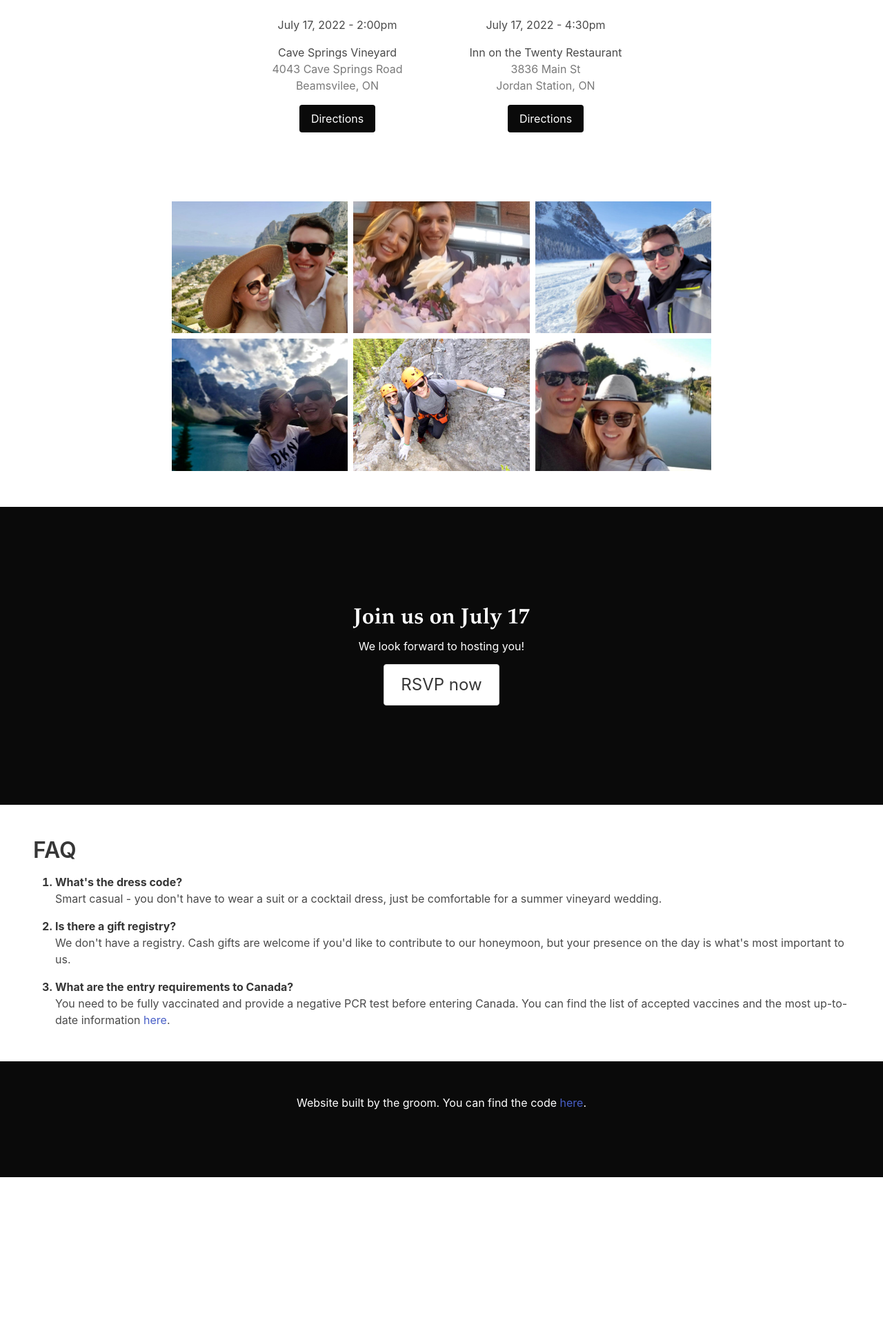
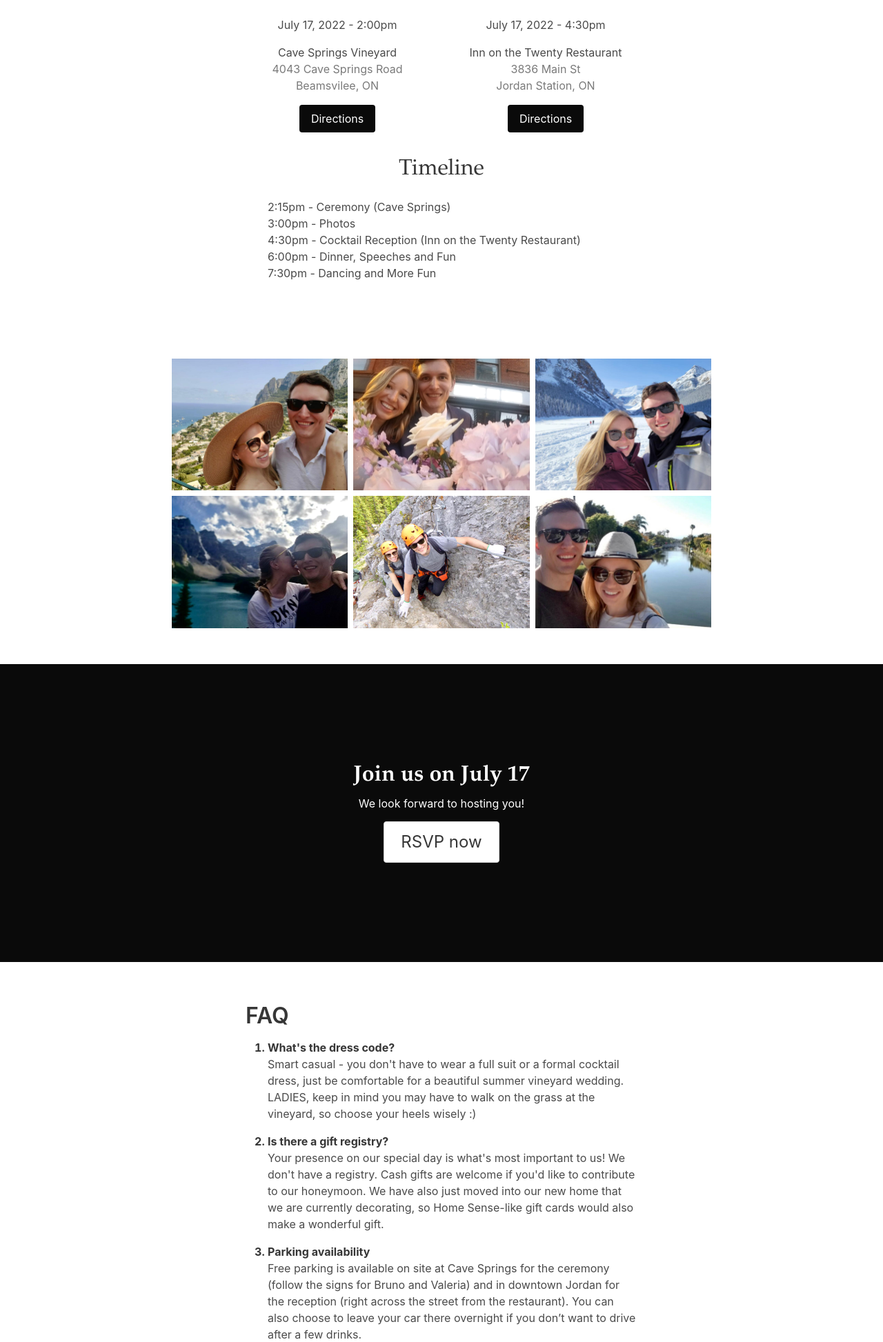
Before and after one commit to bgbauermann/wedding-website, a Flask app: page / in a window 1280 px wide. Shown: the part 1022-2968 px from the top of the page at 69% size. Before the commit the page ends 2729 px from the top, so only its background shows below. Run offline with Flask 2, Linux system fonts and the light colour scheme; some libraries are stand-ins or nearby versions.

Commit message:
Add timeline and changes FAQ

```diff
--- a/wedding_app/templates/home.html
+++ b/wedding_app/templates/home.html
@@ -60,7 +60,22 @@
         </div>
         <div class="column"></div>
     </div>
+    <div class="column column is-half is-offset-one-quarter">
+        <div class="content">
+            <h1 class="title has-text-weight-light has-text-centered" style="font-family:Garamond">Timeline</h1>
+            <dl>
+                <dd>2:15pm - Ceremony (Cave Springs)</dd>
+                <dd>3:00pm - Photos</dd>
+                <dd>4:30pm - Cocktail Reception (Inn on the Twenty Restaurant)</dd>
+                <dd>6:00pm - Dinner, Speeches and Fun</dd>
+                <dd>7:30pm - Dancing and More Fun</dd>
+            </dl>
+        </div>
+    </div>
 </section>
+
+
+
 
 {% include "pictures.html" %}
 
@@ -73,16 +88,18 @@
 </section>
 
 <section class="section">
-    <div class="content">
+    <div class="column column is-half is-offset-one-quarter">
+        <div class="content">
         <h1>FAQ</h1>
-        <ol>
-            <strong><li>What's the dress code?</li></strong>
-            <p>Smart casual - you don't have to wear a suit or a cocktail dress, just be comfortable for a summer vineyard wedding.</p>
-            <strong><li>Is there a gift registry?</li></strong>
-            <p>We don't have a registry. Cash gifts are welcome if you'd like to contribute to our honeymoon, but your presence on the day is what's most important to us.</p>
-            <strong><li>What are the entry requirements to Canada?</li></strong>
-            <p>You need to be fully vaccinated and provide a negative PCR test before entering Canada. You can find the list of accepted vaccines and the most up-to-date information <a href="https://travel.gc.ca/travel-covid/travel-restrictions/covid-vaccinated-travellers-entering-canada">here</a>.</a></p>
-        </ol>
+            <ol>
+                <strong><li>What's the dress code?</li></strong>
+                <p>Smart casual - you don't have to wear a full suit or a formal cocktail dress, just be comfortable for a beautiful summer vineyard wedding. LADIES, keep in mind you may have to walk on the grass at the vineyard, so choose your heels wisely :)</p>
+                <strong><li>Is there a gift registry?</li></strong>
+                <p>Your presence on our special day is what's most important to us! We don't have a registry. Cash gifts are welcome if you'd like to contribute to our honeymoon. We have also just moved into our new home that we are currently decorating, so Home Sense-like gift cards would also make a wonderful gift.</p>
+                <strong><li>Parking availability</li></strong>
+                <p>Free parking is available on site at Cave Springs for the ceremony (follow the signs for Bruno and Valeria) and in downtown Jordan for the reception (right across the street from the restaurant). You can also choose to leave your car there overnight if you don’t want to drive after a few drinks.</p>
+            </ol>
+        </div>
     </div>
 </section>
 
```
